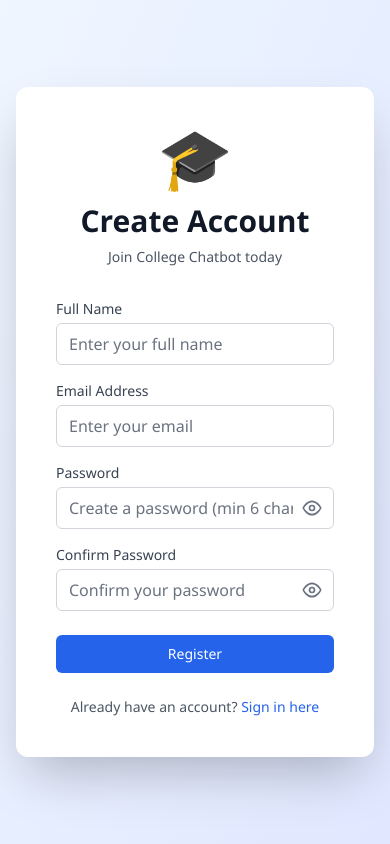
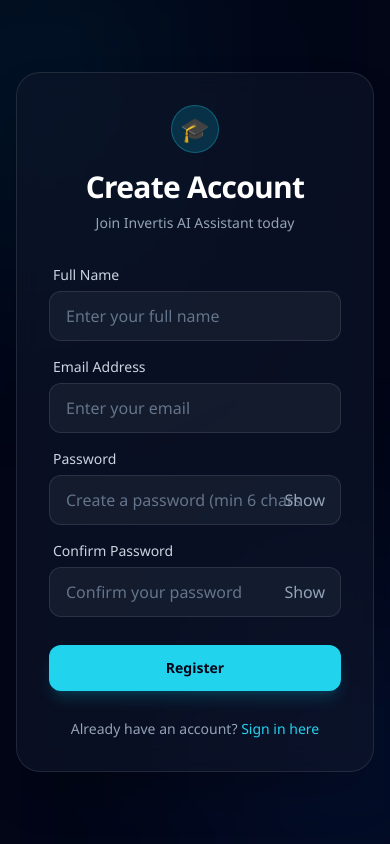
Before and after one commit to DeepeshSharma11/college-chatbot, a Next.js app in the folder frontend/: page /register in a window 390 px wide. Built offline with nearby package versions, Linux system fonts and the light colour scheme; no server answers.

Commit message:
feat: modernize auth pages with mobile-friendly dark theme and better error handling

```diff
--- a/frontend/src/app/(auth)/register/page.tsx
+++ b/frontend/src/app/(auth)/register/page.tsx
@@ -19,12 +19,12 @@
         setError('');
 
         if (password !== confirmPassword) {
-            setError('Passwords do not match');
+            setError('Donon passwords match nahi kar rahe hain.');
             return;
         }
 
         if (password.length < 6) {
-            setError('Password must be at least 6 characters');
+            setError('Password kam se kam 6 characters ka hona chahiye.');
             return;
         }
 
@@ -34,37 +34,53 @@
             await api.register(email, password, name);
             router.push('/login');
         } catch (err: any) {
-            setError(err.message || 'Registration failed. Please try again.');
+            const errMsg = err.message || '';
+            if (errMsg.includes('reachable') || errMsg.includes('Failed to fetch')) {
+                setError('Server se connect nahi ho pa raha. Kripaya apna internet check karein ya thodi der baad try karein.');
+            } else if (errMsg.includes('already registered') || errMsg.includes('exists')) {
+                setError('Yeh email pehle se registered hai. Kripaya login karein.');
+            } else {
+                setError('Account banate samay kuch galat ho gaya! Kripaya dubara koshish karein.');
+            }
         } finally {
             setLoading(false);
         }
     };
 
     return (
-        <div className="min-h-screen flex items-center justify-center bg-gradient-to-br from-blue-50 to-indigo-100 py-12 px-4 sm:px-6 lg:px-8">
-            <div className="max-w-md w-full space-y-8 bg-white p-10 rounded-xl shadow-2xl">
+        <div className="min-h-screen flex items-center justify-center bg-slate-950 py-12 px-4 sm:px-6 lg:px-8 relative overflow-hidden">
+            {/* Background glowing effects */}
+            <div className="absolute top-[-10%] left-[-10%] w-[40%] h-[40%] rounded-full bg-cyan-600/20 blur-[120px] pointer-events-none" />
+            <div className="absolute bottom-[-10%] right-[-10%] w-[40%] h-[40%] rounded-full bg-blue-600/20 blur-[120px] pointer-events-none" />
+
+            <div className="max-w-md w-full space-y-8 bg-slate-900/60 border border-white/10 p-8 sm:p-10 rounded-3xl shadow-2xl backdrop-blur-md relative z-10">
                 <div>
                     <div className="text-center">
-                        <div className="text-6xl mb-4">🎓</div>
-                        <h2 className="text-3xl font-extrabold text-gray-900">
+                        <div className="flex justify-center mb-4">
+                            <div className="h-12 w-12 rounded-full bg-cyan-500/20 flex items-center justify-center border border-cyan-400/30">
+                                <span className="text-2xl">🎓</span>
+                            </div>
+                        </div>
+                        <h2 className="text-3xl font-extrabold text-white tracking-tight">
                             Create Account
                         </h2>
-                        <p className="mt-2 text-sm text-gray-600">
-                            Join College Chatbot today
+                        <p className="mt-2 text-sm text-slate-400">
+                            Join Invertis AI Assistant today
                         </p>
                     </div>
                 </div>
 
-                <form className="mt-8 space-y-6" onSubmit={handleSubmit}>
+                <form className="mt-8 space-y-5" onSubmit={handleSubmit}>
                     {error && (
-                        <div className="bg-red-50 border-l-4 border-red-500 p-4 rounded-md">
-                            <p className="text-sm text-red-700">{error}</p>
+                        <div className="bg-red-500/10 border border-red-500/30 p-4 rounded-xl flex items-start gap-3 animate-in fade-in slide-in-from-top-2">
+                            <span className="text-red-400 mt-0.5">⚠️</span>
+                            <p className="text-sm text-red-200">{error}</p>
                         </div>
                     )}
 
                     <div className="space-y-4">
                         <div>
-                            <label htmlFor="name" className="block text-sm font-medium text-gray-700 mb-1">
+                            <label htmlFor="name" className="block text-sm font-medium text-slate-300 mb-1.5 ml-1">
                                 Full Name
                             </label>
                             <input
@@ -73,13 +89,13 @@
                                 required
                                 value={name}
                                 onChange={(e) => setName(e.target.value)}
-                                className="appearance-none relative block w-full px-3 py-2 border border-gray-300 placeholder-gray-500 text-gray-900 rounded-md focus:outline-none focus:ring-blue-500 focus:border-blue-500 focus:z-10 sm:text-sm"
+                                className="appearance-none relative block w-full px-4 py-3 bg-slate-800/50 border border-white/10 placeholder-slate-500 text-white rounded-xl focus:outline-none focus:ring-2 focus:ring-cyan-500/50 focus:border-cyan-500/50 sm:text-sm transition-all"
                                 placeholder="Enter your full name"
                             />
                         </div>
 
                         <div>
-                            <label htmlFor="email" className="block text-sm font-medium text-gray-700 mb-1">
+                            <label htmlFor="email" className="block text-sm font-medium text-slate-300 mb-1.5 ml-1">
                                 Email Address
                             </label>
                             <input
@@ -88,13 +104,13 @@
                                 required
                                 value={email}
                                 onChange={(e) => setEmail(e.target.value)}
-                                className="appearance-none relative block w-full px-3 py-2 border border-gray-300 placeholder-gray-500 text-gray-900 rounded-md focus:outline-none focus:ring-blue-500 focus:border-blue-500 focus:z-10 sm:text-sm"
+                                className="appearance-none relative block w-full px-4 py-3 bg-slate-800/50 border border-white/10 placeholder-slate-500 text-white rounded-xl focus:outline-none focus:ring-2 focus:ring-cyan-500/50 focus:border-cyan-500/50 sm:text-sm transition-all"
                                 placeholder="Enter your email"
                             />
                         </div>
 
                         <div>
-                            <label htmlFor="password" className="block text-sm font-medium text-gray-700 mb-1">
+                            <label htmlFor="password" className="block text-sm font-medium text-slate-300 mb-1.5 ml-1">
                                 Password
                             </label>
                             <div className="relative">
@@ -104,31 +120,21 @@
                                     required
                                     value={password}
                                     onChange={(e) => setPassword(e.target.value)}
-                                    className="appearance-none relative block w-full px-3 py-2 pr-10 border border-gray-300 placeholder-gray-500 text-gray-900 rounded-md focus:outline-none focus:ring-blue-500 focus:border-blue-500 focus:z-10 sm:text-sm"
-                                    placeholder="Create a password (min 6 characters)"
+                                    className="appearance-none relative block w-full px-4 py-3 pr-10 bg-slate-800/50 border border-white/10 placeholder-slate-500 text-white rounded-xl focus:outline-none focus:ring-2 focus:ring-cyan-500/50 focus:border-cyan-500/50 sm:text-sm transition-all"
+                                    placeholder="Create a password (min 6 chars)"
                                 />
                                 <button
                                     type="button"
                                     onClick={() => setShowPassword((value) => !value)}
-                                    className="absolute inset-y-0 right-0 flex items-center px-3 text-gray-500 transition-all hover:text-gray-700 active:scale-90 focus:outline-none focus:text-blue-600"
-                                    aria-label={showPassword ? 'Hide password' : 'Show password'}
+                                    className="absolute inset-y-0 right-0 flex items-center px-4 text-slate-400 transition-all hover:text-cyan-400 active:scale-90 focus:outline-none"
                                 >
-                                    {showPassword ? (
-                                        <svg className="h-5 w-5 transition-transform duration-150 rotate-3 scale-105" xmlns="http://www.w3.org/2000/svg" fill="none" viewBox="0 0 24 24" stroke="currentColor" strokeWidth="2" aria-hidden="true">
-                                            <path strokeLinecap="round" strokeLinejoin="round" d="M3 3l18 18M10.584 10.587A2 2 0 0012 14a2 2 0 001.414-.586M9.88 4.24A10.72 10.72 0 0112 4c5.25 0 9.27 4.9 10.5 8a13.184 13.184 0 01-2.246 3.592M6.228 6.228C3.892 7.79 2.32 10.243 1.5 12c1.23 3.1 5.25 8 10.5 8a10.9 10.9 0 005.772-1.728" />
-                                        </svg>
-                                    ) : (
-                                        <svg className="h-5 w-5 transition-transform duration-150" xmlns="http://www.w3.org/2000/svg" fill="none" viewBox="0 0 24 24" stroke="currentColor" strokeWidth="2" aria-hidden="true">
-                                            <path strokeLinecap="round" strokeLinejoin="round" d="M1.5 12S5.5 4 12 4s10.5 8 10.5 8-4 8-10.5 8S1.5 12 1.5 12z" />
-                                            <path strokeLinecap="round" strokeLinejoin="round" d="M12 9a3 3 0 100 6 3 3 0 000-6z" />
-                                        </svg>
-                                    )}
+                                    {showPassword ? 'Hide' : 'Show'}
                                 </button>
                             </div>
                         </div>
 
                         <div>
-                            <label htmlFor="confirmPassword" className="block text-sm font-medium text-gray-700 mb-1">
+                            <label htmlFor="confirmPassword" className="block text-sm font-medium text-slate-300 mb-1.5 ml-1">
                                 Confirm Password
                             </label>
                             <div className="relative">
@@ -138,39 +144,29 @@
                                     required
                                     value={confirmPassword}
                                     onChange={(e) => setConfirmPassword(e.target.value)}
-                                    className="appearance-none relative block w-full px-3 py-2 pr-10 border border-gray-300 placeholder-gray-500 text-gray-900 rounded-md focus:outline-none focus:ring-blue-500 focus:border-blue-500 focus:z-10 sm:text-sm"
+                                    className="appearance-none relative block w-full px-4 py-3 pr-10 bg-slate-800/50 border border-white/10 placeholder-slate-500 text-white rounded-xl focus:outline-none focus:ring-2 focus:ring-cyan-500/50 focus:border-cyan-500/50 sm:text-sm transition-all"
                                     placeholder="Confirm your password"
                                 />
                                 <button
                                     type="button"
                                     onClick={() => setShowConfirmPassword((value) => !value)}
-                                    className="absolute inset-y-0 right-0 flex items-center px-3 text-gray-500 transition-all hover:text-gray-700 active:scale-90 focus:outline-none focus:text-blue-600"
-                                    aria-label={showConfirmPassword ? 'Hide confirm password' : 'Show confirm password'}
+                                    className="absolute inset-y-0 right-0 flex items-center px-4 text-slate-400 transition-all hover:text-cyan-400 active:scale-90 focus:outline-none"
                                 >
-                                    {showConfirmPassword ? (
-                                        <svg className="h-5 w-5 transition-transform duration-150 rotate-3 scale-105" xmlns="http://www.w3.org/2000/svg" fill="none" viewBox="0 0 24 24" stroke="currentColor" strokeWidth="2" aria-hidden="true">
-                                            <path strokeLinecap="round" strokeLinejoin="round" d="M3 3l18 18M10.584 10.587A2 2 0 0012 14a2 2 0 001.414-.586M9.88 4.24A10.72 10.72 0 0112 4c5.25 0 9.27 4.9 10.5 8a13.184 13.184 0 01-2.246 3.592M6.228 6.228C3.892 7.79 2.32 10.243 1.5 12c1.23 3.1 5.25 8 10.5 8a10.9 10.9 0 005.772-1.728" />
-                                        </svg>
-                                    ) : (
-                                        <svg className="h-5 w-5 transition-transform duration-150" xmlns="http://www.w3.org/2000/svg" fill="none" viewBox="0 0 24 24" stroke="currentColor" strokeWidth="2" aria-hidden="true">
-                                            <path strokeLinecap="round" strokeLinejoin="round" d="M1.5 12S5.5 4 12 4s10.5 8 10.5 8-4 8-10.5 8S1.5 12 1.5 12z" />
-                                            <path strokeLinecap="round" strokeLinejoin="round" d="M12 9a3 3 0 100 6 3 3 0 000-6z" />
-                                        </svg>
-                                    )}
+                                    {showConfirmPassword ? 'Hide' : 'Show'}
                                 </button>
                             </div>
                         </div>
                     </div>
 
-                    <div>
+                    <div className="pt-2">
                         <button
                             type="submit"
                             disabled={loading}
-                            className="group relative w-full flex justify-center py-2 px-4 border border-transparent text-sm font-medium rounded-md text-white bg-blue-600 hover:bg-blue-700 active:scale-[0.99] focus:outline-none focus:ring-2 focus:ring-offset-2 focus:ring-blue-500 disabled:opacity-50 disabled:cursor-not-allowed disabled:active:scale-100 transition-all"
+                            className="group relative w-full flex justify-center py-3 px-4 border border-transparent text-sm font-semibold rounded-xl text-slate-950 bg-cyan-400 hover:bg-cyan-300 active:scale-[0.98] focus:outline-none focus:ring-2 focus:ring-offset-2 focus:ring-offset-slate-900 focus:ring-cyan-500 disabled:opacity-70 disabled:cursor-not-allowed transition-all shadow-lg shadow-cyan-500/20"
                         >
                             {loading ? (
-                                <span className="flex items-center">
-                                    <svg className="animate-spin -ml-1 mr-3 h-5 w-5 text-white" xmlns="http://www.w3.org/2000/svg" fill="none" viewBox="0 0 24 24">
+                                <span className="flex items-center gap-2">
+                                    <svg className="animate-spin h-5 w-5 text-slate-900" xmlns="http://www.w3.org/2000/svg" fill="none" viewBox="0 0 24 24">
                                         <circle className="opacity-25" cx="12" cy="12" r="10" stroke="currentColor" strokeWidth="4"></circle>
                                         <path className="opacity-75" fill="currentColor" d="M4 12a8 8 0 018-8V0C5.373 0 0 5.373 0 12h4zm2 5.291A7.962 7.962 0 014 12H0c0 3.042 1.135 5.824 3 7.938l3-2.647z"></path>
                                     </svg>
@@ -182,10 +178,10 @@
                         </button>
                     </div>
 
-                    <div className="text-center">
-                        <p className="text-sm text-gray-600">
+                    <div className="text-center pt-2">
+                        <p className="text-sm text-slate-400">
                             Already have an account?{' '}
-                            <a href="/login" className="font-medium text-blue-600 hover:text-blue-500">
+                            <a href="/login" className="font-medium text-cyan-400 hover:text-cyan-300 transition-colors">
                                 Sign in here
                             </a>
                         </p>
```
Also changed, not shown: frontend/src/app/(auth)/login/page.tsx (+39 -22 lines).
